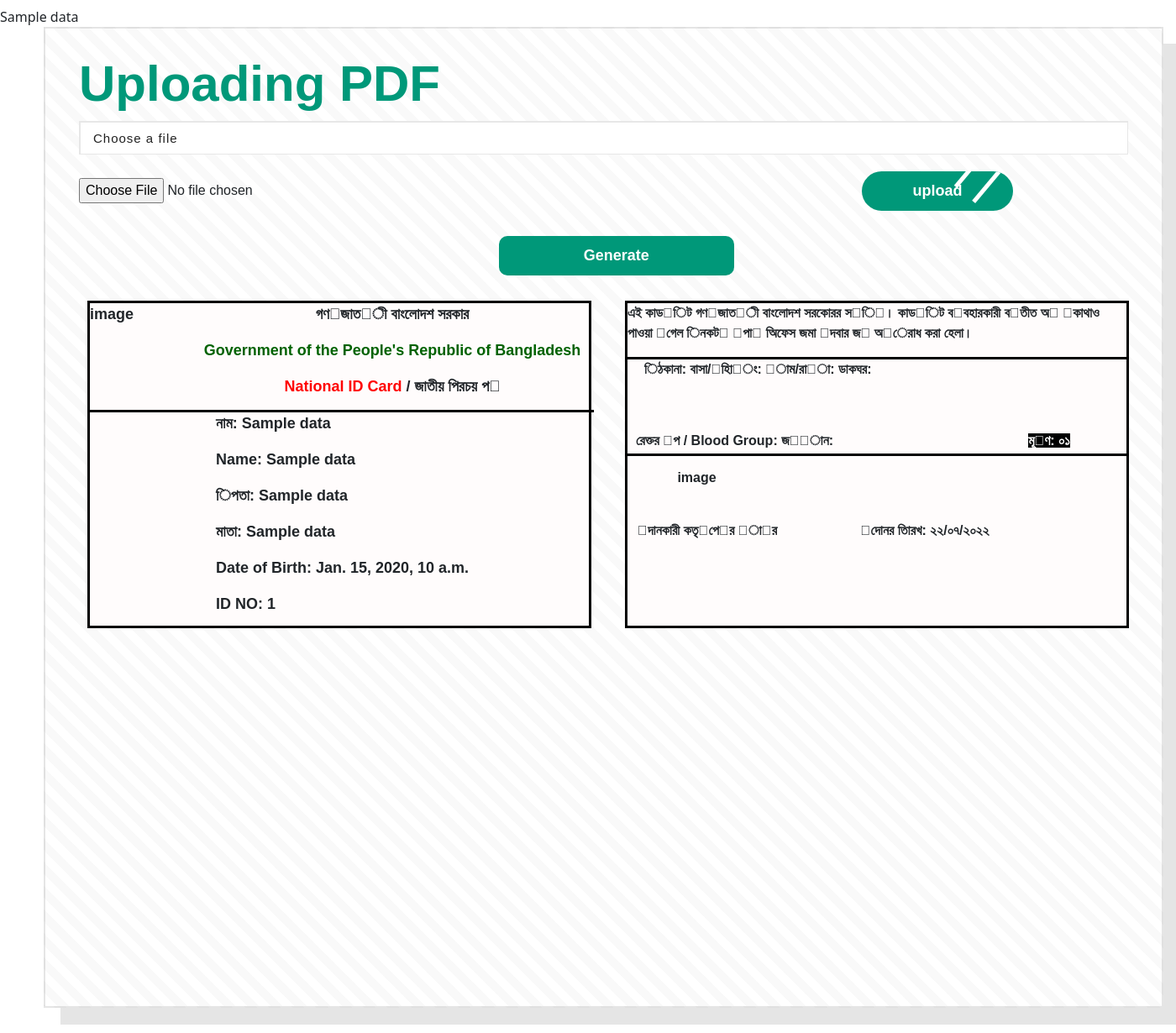
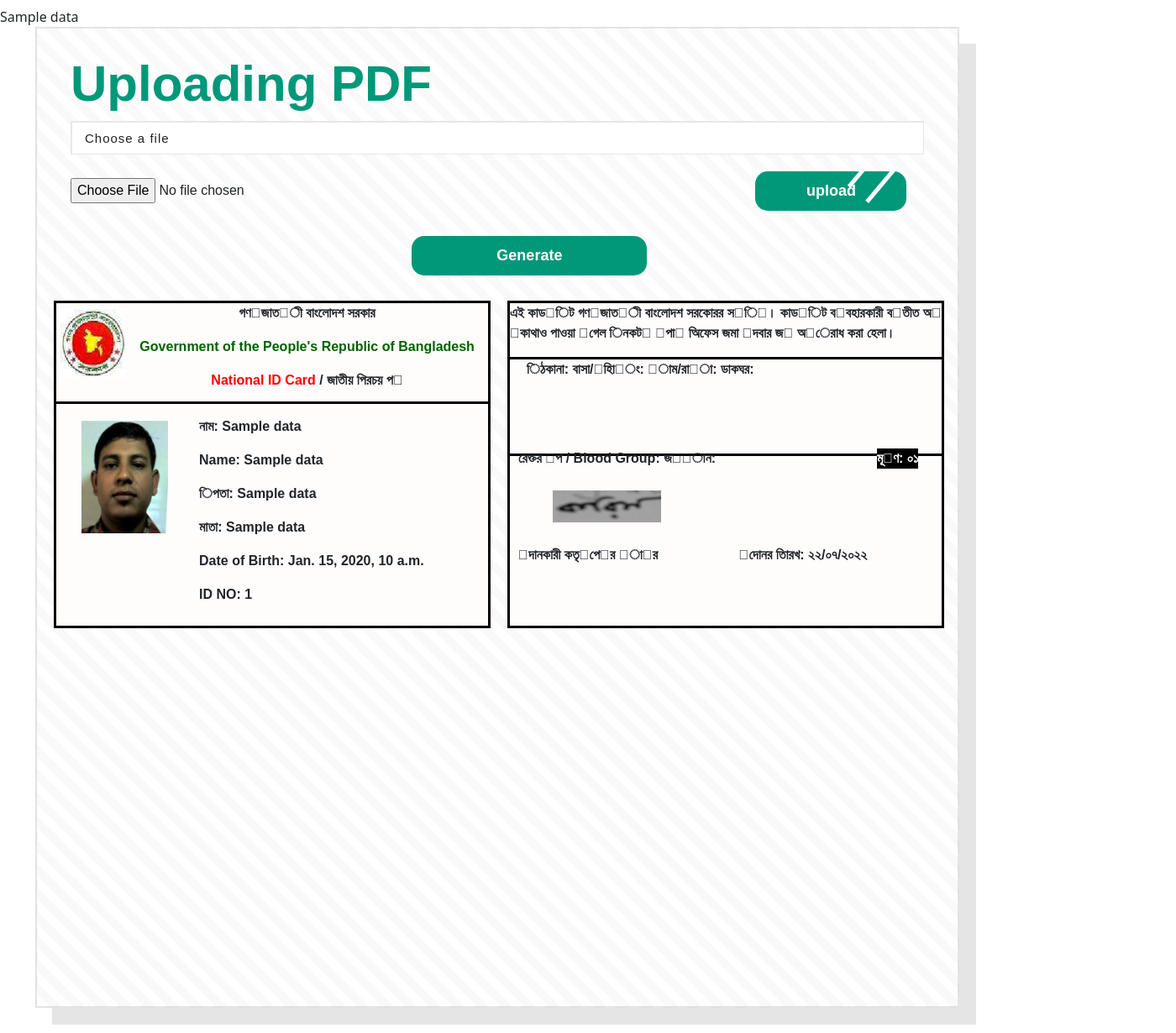
Before and after one commit to abidkhan03/pdf_uploader, a Django app: template core/templates/index.html in a window 1400 px wide. Shown: the whole page at 84% size. Run offline with Django 4.2, Linux system fonts and the light colour scheme; the template is opened without the code that fills it: most values are stand-ins (such as "Sample title", 1, 10 or a date in 2020); some libraries are stand-ins or nearby versions.

Commit message:
updated desing

```diff
--- a/core/pdf.py
+++ b/core/pdf.py
@@ -2,7 +2,7 @@ from PyPDF2 import PdfReader
 import fitz
 import io
 from PIL import Image
-import tqdm
+
 FILE_TYPE = ['pdf']
 def getImage(pdf_path:str):
     # pdf_file = fitz.open(pdf_path)
--- a/core/static/css/style.css
+++ b/core/static/css/style.css
@@ -10,9 +10,10 @@
     border-radius: 0;
     border: 2px solid rgba(0,0,0,0.1);
     box-shadow: 20px 20px 0 rgba(0,0,0,0.1);
-    left: 60px;
-    height: 100%;
-    width: 220%;
+    position: relative;
+    left: -10px;
+    height: 60%;
+    width: 1100px;
 }
 .form-horizontal .title{
     color: #009879;
@@ -59,7 +60,7 @@
     width: 180px;
     padding: 10px 30px;
     margin: 0 25px 0 0;
-    border-radius: 30px;
+    border-radius: 15px;
     border: none;
     display: inline-block;
     overflow: hidden;
@@ -104,7 +105,7 @@
     width: 280px;
     padding: 10px 30px;
     margin: 0 25px 0 0;
-    border-radius: 10px;
+    border-radius: 15px;
     border: none;
     display: inline-block;
     overflow: hidden;
@@ -148,30 +149,55 @@
     /* box-shadow: 20px 20px 0 rgba(0,0,0,0.1); */
     background-color: #fffcfc;
     position: relative;
-    left: 10px;
+    left: -20px;
     height: 390px;
-    width:600px;
+    width:520px;
     border-color: black;
-    font-size: 18px;
+    font-size: 16px;
     font-weight: bold;
 }
 .div2 {
     border-bottom:3px solid black;
     position: relative;
-    height: 130px;
-    width: 600px;
+    height: 120px;
+    width: 515px;
     border-color: black;
 }
-.div3 {
+.image1 {
     float: left;
-    width: 20%;
-    height: 100%;
+    width: 15%;
+    height: 70%;
+    margin-top: 7px;
+    margin-left: 5px;
+    content: url('../images/log.png');
 }
 .detail{
     font-family: 'Mukta', sans-serif;
-    position: inherit;
+    position: relative;
     left: 150px;
     font-weight: bold;
+}
+/* .image2 {
+    float: left;
+    width: 20%;
+    height: 70%;
+    margin-top: 7px;
+    position: inherit;
+    left: -120px;
+} */
+.image2 img{
+    width: 20%;
+    height: 60%;
+    margin-top: 10px;
+    position: absolute;
+    left: -120px;
+    top: 10px;
+}
+.data {
+    position: relative;
+    left: 20px;
+    top: 15px;
+    border-color: black;
 }
 #rightDiv {
     border:3px solid black;
@@ -179,10 +205,10 @@
     /* box-shadow: 20px 20px 0 rgba(0,0,0,0.1); */
     background-color: #fffcfc;
     position: relative;
-    left: 650px;
+    left: 520px;
     top: -410px;
     height: 390px;
-    width:600px;
+    width:520px;
     border-color: black;
     font-weight: bold;
 }
@@ -197,45 +223,14 @@
     height: 45%;
 }
 .imageDiv {
-    position: relative;
+    position: absolute;
     width: 25%;
-    height: 15%;
-    top: 8%;
+    height: 10%;
+    top: 58%;
     left: 10%;
 }
+.imageDiv img{
+    width: 100%;
+    height: 100%;
+}
 /* table styling after generate button  */
-
-.styled-table {
-    border-collapse: collapse;
-    margin: 25px 0;
-    margin-top: 80px;
-    font-size: 0.9em;
-    font-family: sans-serif;
-    min-width: 1090px;
-    box-shadow: 0 0 20px rgba(0, 0, 0, 0.15);
-}
-.styled-table thead tr {
-    background-color: #01c49d;
-    color: #ffffff;
-    text-align: center;
-}
-.styled-table th,
-.styled-table td {
-    padding: 12px 15px;
-}
-.styled-table tbody tr {
-    border-bottom: 1px solid #dddddd;
-}
-
-.styled-table tbody tr:nth-of-type(even) {
-    background-color: #f3f3f3;
-}
-
-.styled-table tbody tr:last-of-type {
-    border-bottom: 2px solid #009879;
-    text-align: center;
-}
-.styled-table tbody tr.active-row {
-    font-weight: bold;
-    color: #009879;
-}
--- a/core/templates/index.html
+++ b/core/templates/index.html
@@ -61,26 +61,10 @@
                                     <button class="generate" name="generate_button" value="generate_button">Generate</button>
                                 </div>
 
-                                <!-- <table class="styled-table">
-                                    <thead>
-                                        <tr>
-                                            <th>Name</th>
-                                            <th>Points</th>
-                                        </tr>
-                                    </thead>
-                                    <tbody>
-                                        <tr>
-                                            <td>Shami</td>
-                                            <td>6000</td>
-                                        </tr>
-
-                                    </tbody>
-                                </table> -->
-                                <!-- left div table with data  -->
                                 <div id="leftDiv">
 
                                     <div class="div2">
-                                        <div class="div3">image</div>
+                                        <div class="image1"></div>
                                         <div style="text-align: center">
                                         <p style="text-align: center;">গণ􀄴জাত􀄮ী বাংলােদশ সরকার</p>
                                         <p style="color: rgb(0, 98, 0); text-align: center;">Government of the People's Republic of Bangladesh</p>
@@ -88,6 +72,11 @@
                                         </div>
                                     </div>
                                     <div class="detail">
+                                        <div class="image2">
+                                            <img src="static/images/0.png">
+                                        </div>
+
+                                        <div class="data">
                                             <p>নাম:  {{data.NameBangla}}</p>
                                             <p>Name: {{data.NameEnglish}}</p>
                                             <p>িপতা: {{data.FatherName}}</p>
@@ -96,19 +85,24 @@
                                             <p>ID NO: {{data.NationalID}}</p>
                                         </div>
                                     </div>
+                                </div>
                                 <!-- right div table with data  -->
                                 <div id="rightDiv">
                                     <p>এই কাড􀃎িট গণ􀄴জাত􀄮ী বাংলােদশ সরকােরর স􀅂ি􀄓। কাড􀃎িট ব􀃋বহারকারী ব􀃋তীত অ􀄯
                                         􀃏কাথাও পাওয়া 􀃏গেল িনকট􀅪 􀃏পা􀅨 অিফেস জমা 􀃏দবার জ􀄯 অ􀅿েরাধ করা হেলা।</p>
                                     <div class="subDiv1">
-                                        <p style="position:relative; left:20px;">িঠকানা: বাসা/􀃏হাি􀅏ং: 􀃥াম/রা􀅩া: ডাকঘর:</p>
-                                        <p style="position:relative; top: 40%; left:10px; text-align: left; margin:0;display:inline;">রেক্তর 􀆇প / Blood Group: জ􀄥􀅪ান:</p>
-                                        <p style="position:relative; top: 40%; left:40%; margin:0;display:inline; text-align:right; background: black; color: white;">মূ􀄙ণ: ০১</p>
+                                        <p style="position:absolute; left:20px;">িঠকানা: বাসা/􀃏হাি􀅏ং: 􀃥াম/রা􀅩া: ডাকঘর:</p>
+                                        <p style="position:absolute; top: 45%; left:10px; text-align: left; margin:0;display:inline;">রেক্তর 􀆇প / Blood Group: জ􀄥􀅪ান:</p>
+                                        <p style="position:absolute; top: 45%; left:85%; margin:0;display:inline; text-align:right; background: black; color: white;">মূ􀄙ণ: ০১</p>
                                     </div>
                                     <div class="subDiv2">
-                                        <div class="imageDiv">image</div>
-                                        <p style="position:relative; top: 30%; left: 2%; text-align: left; margin:0;display:inline;">􀄴দানকারী কতৃ􀃎পে􀃙র 􀅮া􀃙র</p>
-                                        <p style="position:relative; top: 30%; left:18%; margin:0;display:inline; text-align:right;">􀄴দােনর তািরখ: ২২/০৭/২০২২</p>
+                                        <div class="imageDiv">
+                                            <img src="static/images/1.png">
+                                        </div>
+                                        <div class="parag">
+                                        <p style="position:absolute; top: 75%; left: 10px; text-align: left; margin:0;display:inline;">􀄴দানকারী কতৃ􀃎পে􀃙র 􀅮া􀃙র</p>
+                                        <p style="position:absolute; top: 75%; left:53%; margin:0;display:inline; text-align:right;">􀄴দােনর তািরখ: ২২/০৭/২০২২</p>
+                                        </div>
                                     </div>
                                 </div>
                             </form>
```
Also changed, not shown: core/static/images/0.png, core/static/images/1.png, core/static/images/log.png (added). Lines whose indentation alone changed are shown as unchanged.
